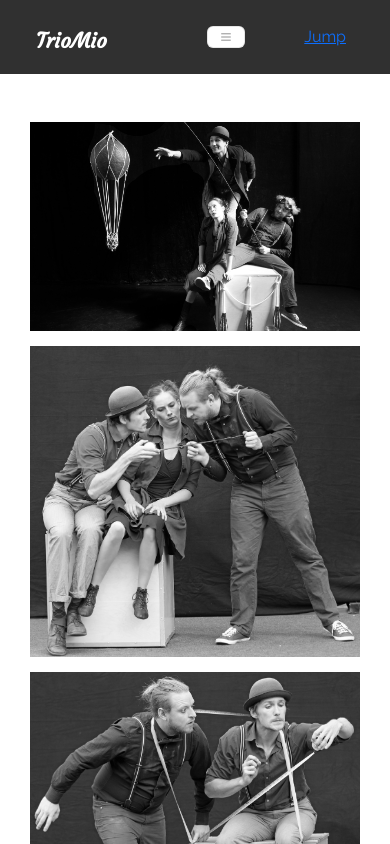
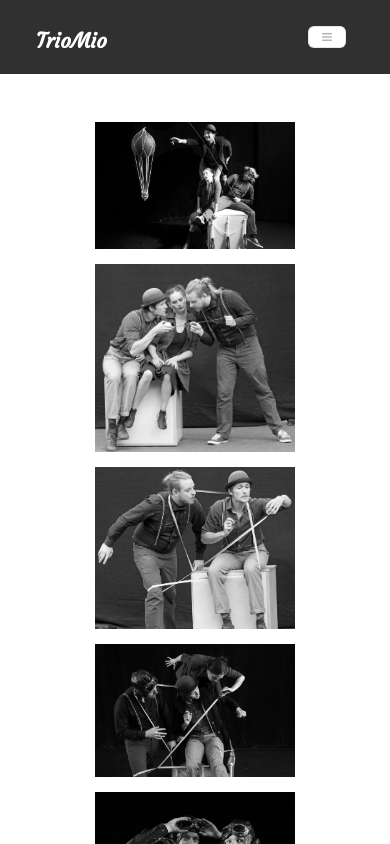
Before and after one commit to T-Soldwedel/bogus-website, a React (Create React App) app: page /bogus-website/gallery in a window 390 px wide. Shown: the top 844 px of the page. Built offline with nearby package versions, Linux system fonts and the light colour scheme.

Commit message:
added links to images on footer

```diff
--- a/src/components/Footer/Footer.css
+++ b/src/components/Footer/Footer.css
@@ -4,6 +4,13 @@
 }
 
 .footer-image-container {
+  display: flex;
+  flex-wrap: wrap;
+  align-items: center;
+  justify-content: space-evenly;
+}
+
+.footer-image-container2 {
   display: flex;
   flex-wrap: wrap;
   align-items: center;
--- a/src/components/Footer/Footer.js
+++ b/src/components/Footer/Footer.js
@@ -10,18 +10,19 @@ const Footer = () => {
       <h1>Gefördert werden wir durch:</h1>
 
       <div className="footer-image-container">
-        <a href="www.google.de">
+        <a href="https://soziokultur.neustartkultur.de/" target="_blank" rel="noreferrer">
           <img src={footer3} alt=""></img>
         </a>
 
-        <a href="www.google.de">
+        <a href="https://www.bag-zirkus.de/" target="_blank" rel="noreferrer">
           <img src={footer1} alt=""></img>
         </a>
 
-        <a href="www.google.de">
+        <a href="https://www.bundesregierung.de/breg-de/bundesregierung/bundeskanzleramt/staatsministerin-fuer-kultur-und-medien" target="_blank" rel="noreferrer">
           <img src={footer2} alt=""></img>
         </a>
       </div>
+
 
     </div>
   );
--- a/src/components/Tournee/Tournee.css
+++ b/src/components/Tournee/Tournee.css
@@ -1,4 +1,5 @@
 .container {
+  padding: 7rem 0;
   display: flex;
   justify-content: center;
 }
--- a/src/routes/Gallery.css
+++ b/src/routes/Gallery.css
@@ -4,7 +4,7 @@
   flex-wrap: wrap;
   align-items: center;
   justify-content: center;
-  max-width: 90%;
+  max-width: 70%;
   margin: 0 auto;
   gap: 15px;
 }
@@ -16,7 +16,7 @@
 }
 
 .galleryWrap .single {
-  width: 250px;
+  width: 330px;
   cursor: pointer;
 }
 
@@ -53,6 +53,7 @@
   opacity: 0.6;
   color: #fff;
   z-index: 9999;
+  font-size: 2rem;
 }
 
 .btnNext:hover,
@@ -95,9 +96,25 @@
   user-select: none; /* Standard syntax */
 }
 
-@media all and (max-width: 992px) {
+@media all and (max-width: 1201px) {
+  .galleryWrap {
+    max-width: 90%;
+  }
+
   .galleryWrap .single {
-    width: 330px;
-    cursor: pointer;
+    width: 230px;
   }
+
 }
+
+@media all and (max-width: 500px) {
+  .galleryWrap {
+
+    max-width: 95%;
+  }
+
+  .galleryWrap .single {
+    width: 200px;
+  }
+
+}
--- a/src/routes/NavLinks.js
+++ b/src/routes/NavLinks.js
@@ -72,12 +72,11 @@ const NavLinks = () => {
                   </li>
                 </ul>
               </li>
-              {/* <a href="#contact-id">[testing. Jump to contact-id]</a> */}
               <li class="nav-item active">
                 <a class="nav-link" href="/#anchor-name">
                   <NavLink
                     className="NavLink"
-                    to="/#anchor-name" // Gives the name to url
+                    to="/#anchor-name"
                     href="/#anchor-name"
                   >
                     Contact
@@ -86,10 +85,9 @@ const NavLinks = () => {
               </li>
             </ul>
           </div>
-          {/* <a href="/#anchor-name"> */}
-          <a href={"document.getElementById('anchor-name').scrollIntoView(true)"}>
+          {/* <a href={"document.getElementById('anchor-name').scrollIntoView(true)"}>
             Jump
-          </a>
+          </a> */}
 
         </div>
       </nav>
```
